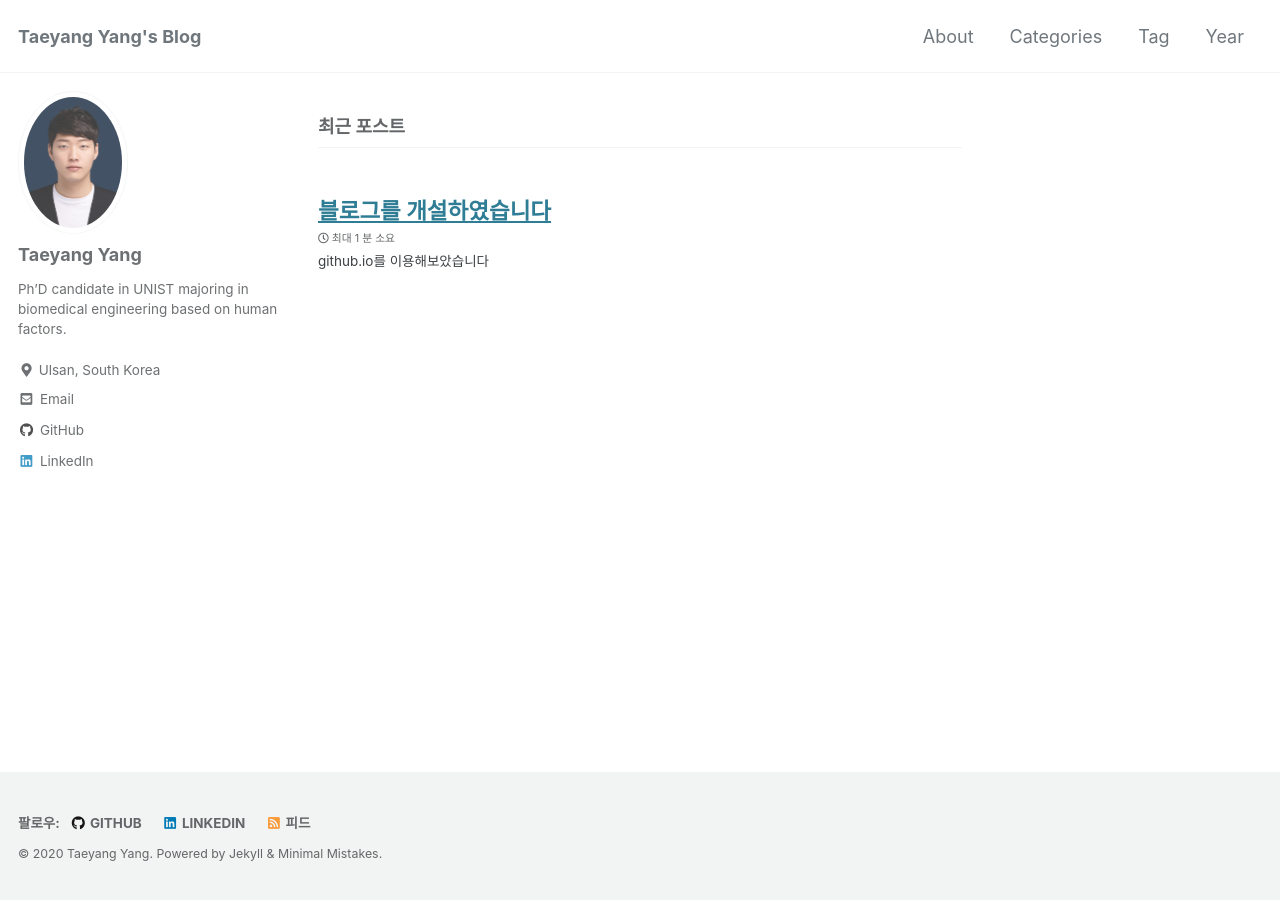
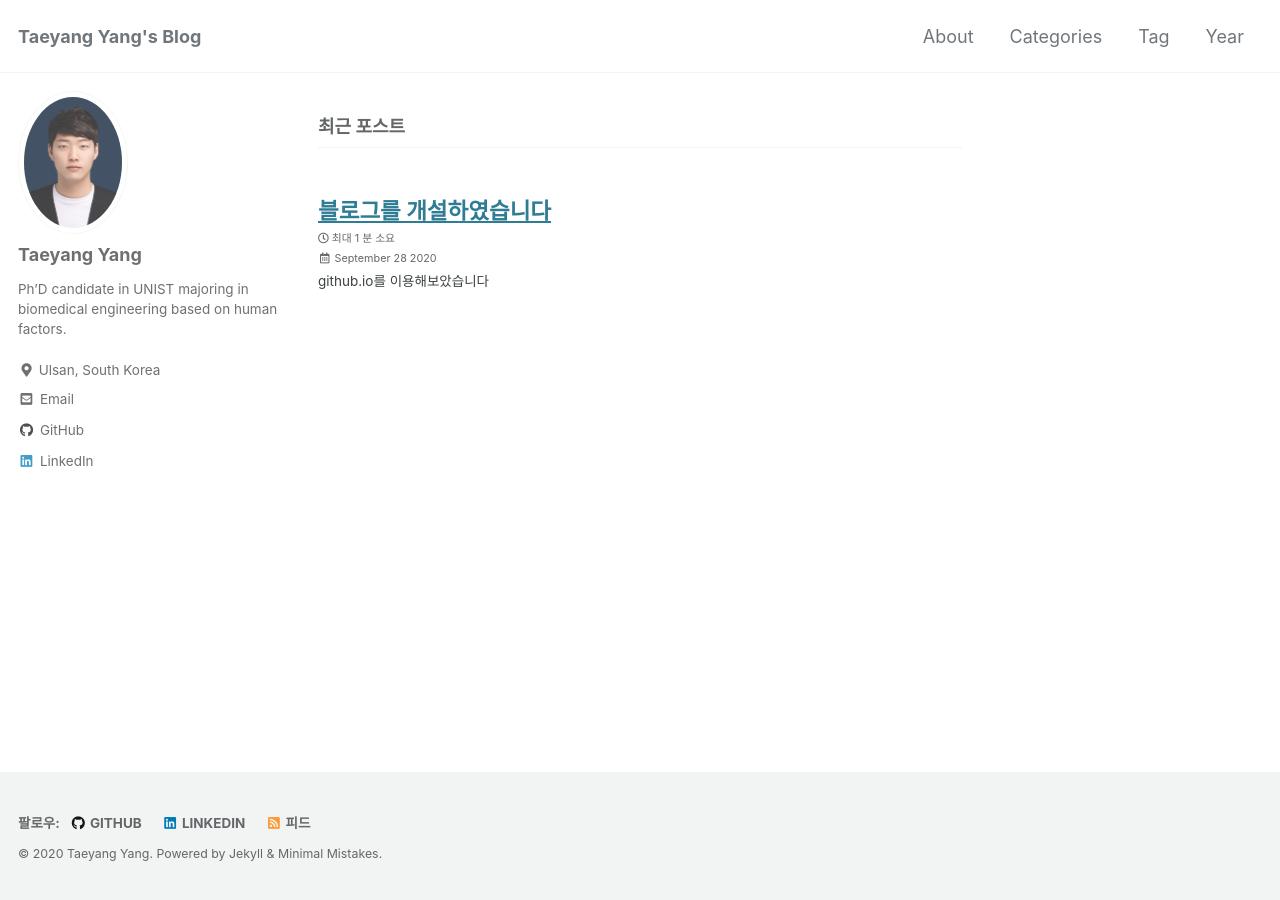
Before and after one commit to tyami/tyami.github.io, a Jekyll site: the page built from index.html, in a window 1280 px wide. Built offline with Jekyll 4.4.1, drawn with Linux system fonts in a browser that asks for light colours; cached includes are drawn as plain includes; the list of posts is cut into pages by our own code.

```diff
--- a/_includes/archive-single.html
+++ b/_includes/archive-single.html
@@ -25,6 +25,9 @@
       {% endif %}
     </h2>
     {% include page__meta.html type=include.type %}
+    {% if post.date %}
+      <p class="page__meta"><i class="far fa-fw fa-calendar-alt" aria-hidden="true"></i> {{ post.date | date: "%B %d %Y" }}</p>
+    {% endif %}
     {% if post.excerpt %}<p class="archive__item-excerpt" itemprop="description">{{ post.excerpt | markdownify | strip_html | truncate: 160 }}</p>{% endif %}
   </article>
 </div>
```
